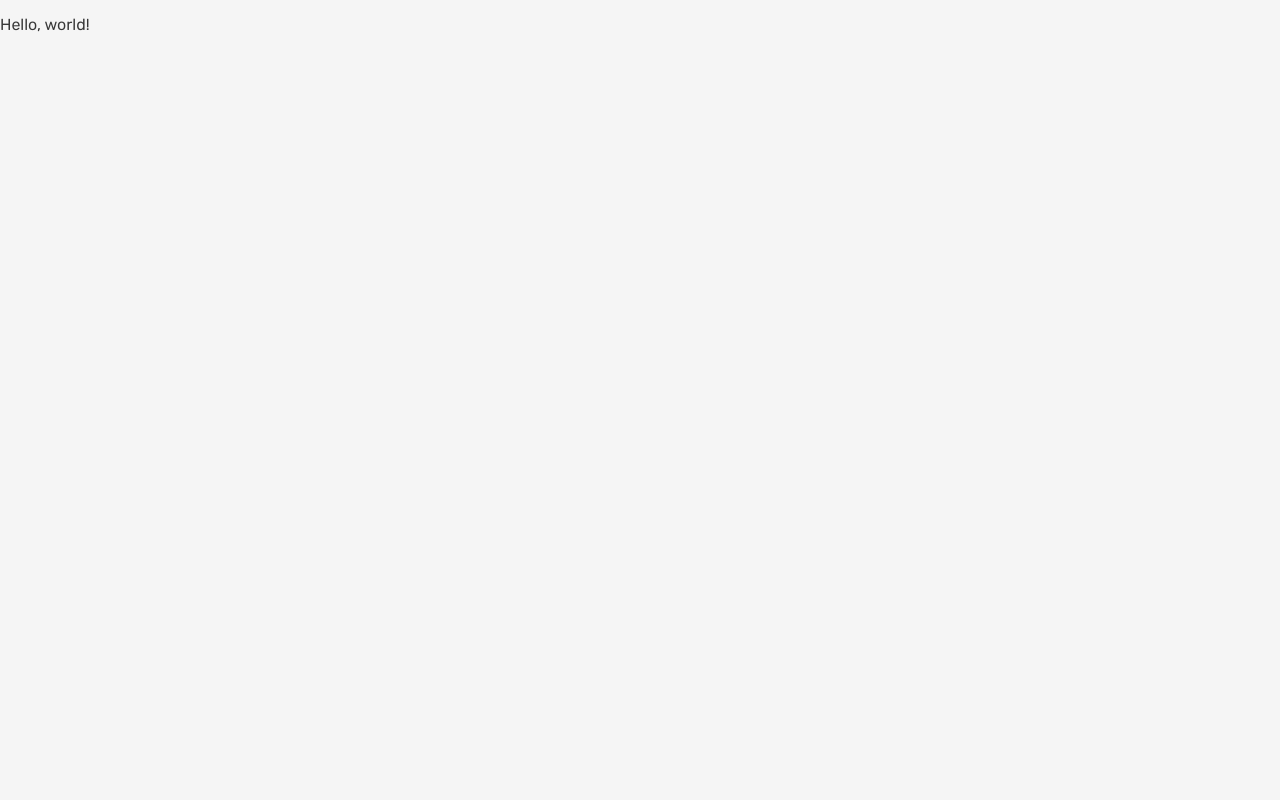
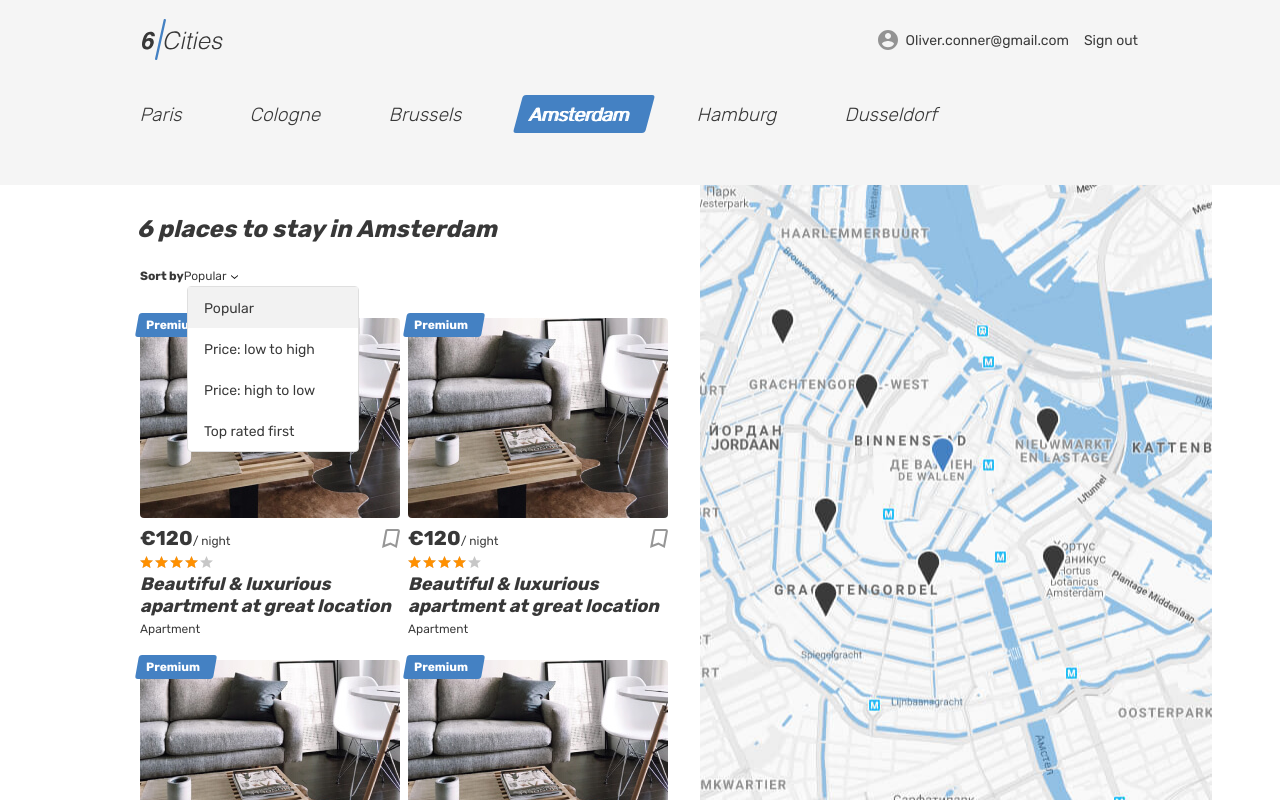
Before and after one commit to Danil2005st/324297-six-cities-7, a React (Create React App) app in the folder project/: page / in a window 1280 px wide. Built offline with nearby package versions, Linux system fonts and the light colour scheme.

Commit message:
1.12. Начинаем программировать

```diff
--- a/project/src/components/app/app.jsx
+++ b/project/src/components/app/app.jsx
@@ -1,7 +1,19 @@
 import React from 'react';
+import MainScreen from '../main-screen/main-screen';
+import PropTypes from 'prop-types';
 
-function App() {
-  return <p>Hello, world!</p>;
+function App(props) {
+  const {cards} = props;
+
+  return (
+    <MainScreen
+      cards={cards}
+    />
+  );
 }
 
+App.propTypes = {
+  cards: PropTypes.array.isRequired,
+};
+
 export default App;
--- /dev/null
+++ b/project/src/components/card/card.jsx
@@ -0,0 +1,47 @@
+import React from 'react';
+
+function Card() {
+  return (
+    <article className="cities__place-card place-card">
+      <div className="place-card__mark">
+        <span>Premium</span>
+      </div>
+      <div className="cities__image-wrapper place-card__image-wrapper">
+        <a href="#">
+          <img className="place-card__image"
+            src="img/apartment-01.jpg"
+            width="260"
+            height="200"
+            alt="Place image"
+          />
+        </a>
+      </div>
+      <div className="place-card__info">
+        <div className="place-card__price-wrapper">
+          <div className="place-card__price">
+            <b className="place-card__price-value">&euro;120</b>
+            <span className="place-card__price-text">&#47;&nbsp;night</span>
+          </div>
+          <button className="place-card__bookmark-button button" type="button">
+            <svg className="place-card__bookmark-icon" width="18" height="19">
+              <use xlinkHref="#icon-bookmark"></use>
+            </svg>
+            <span className="visually-hidden">To bookmarks</span>
+          </button>
+        </div>
+        <div className="place-card__rating rating">
+          <div className="place-card__stars rating__stars">
+            <span style={{width: '80%'}}/>
+            <span className="visually-hidden">Rating</span>
+          </div>
+        </div>
+        <h2 className="place-card__name">
+          <a href="#">Beautiful &amp; luxurious apartment at great location</a>
+        </h2>
+        <p className="place-card__type">Apartment</p>
+      </div>
+    </article>
+  );
+}
+
+export default Card;
--- /dev/null
+++ b/project/src/components/main-screen/main-screen.jsx
@@ -0,0 +1,116 @@
+import React from 'react';
+import PropTypes from 'prop-types';
+import Card from '../card/card';
+
+function MainScreen(props) {
+  const {cards} = props;
+
+  return (
+    <div className="page page--gray page--main">
+      <header className="header">
+        <div className="container">
+          <div className="header__wrapper">
+            <div className="header__left">
+              <a className="header__logo-link header__logo-link--active">
+                <img className="header__logo" src="img/logo.svg" alt="6 cities logo" width="81" height="41"/>
+              </a>
+            </div>
+            <nav className="header__nav">
+              <ul className="header__nav-list">
+                <li className="header__nav-item user">
+                  <a className="header__nav-link header__nav-link--profile" href="#">
+                    <div className="header__avatar-wrapper user__avatar-wrapper">
+                    </div>
+                    <span className="header__user-name user__name">Oliver.conner@gmail.com</span>
+                  </a>
+                </li>
+                <li className="header__nav-item">
+                  <a className="header__nav-link" href="#">
+                    <span className="header__signout">Sign out</span>
+                  </a>
+                </li>
+              </ul>
+            </nav>
+          </div>
+        </div>
+      </header>
+
+      <main className="page__main page__main--index">
+        <h1 className="visually-hidden">Cities</h1>
+        <div className="tabs">
+          <section className="locations container">
+            <ul className="locations__list tabs__list">
+              <li className="locations__item">
+                <a className="locations__item-link tabs__item" href="#">
+                  <span>Paris</span>
+                </a>
+              </li>
+              <li className="locations__item">
+                <a className="locations__item-link tabs__item" href="#">
+                  <span>Cologne</span>
+                </a>
+              </li>
+              <li className="locations__item">
+                <a className="locations__item-link tabs__item" href="#">
+                  <span>Brussels</span>
+                </a>
+              </li>
+              <li className="locations__item">
+                <a className="locations__item-link tabs__item tabs__item--active">
+                  <span>Amsterdam</span>
+                </a>
+              </li>
+              <li className="locations__item">
+                <a className="locations__item-link tabs__item" href="#">
+                  <span>Hamburg</span>
+                </a>
+              </li>
+              <li className="locations__item">
+                <a className="locations__item-link tabs__item" href="#">
+                  <span>Dusseldorf</span>
+                </a>
+              </li>
+            </ul>
+          </section>
+        </div>
+        <div className="cities">
+          <div className="cities__places-container container">
+            <section className="cities__places places">
+              <h2 className="visually-hidden">Places</h2>
+              <b className="places__found">{cards.length} places to stay in Amsterdam</b>
+              <form className="places__sorting" action="#" method="get">
+                <span className="places__sorting-caption">Sort by</span>
+                <span className="places__sorting-type" tabIndex="0">
+                  Popular
+                  <svg className="places__sorting-arrow" width="7" height="4">
+                    <use xlinkHref="#icon-arrow-select"></use>
+                  </svg>
+                </span>
+                <ul className="places__options places__options--custom places__options--opened">
+                  <li className="places__option places__option--active" tabIndex="0">Popular</li>
+                  <li className="places__option" tabIndex="0">Price: low to high</li>
+                  <li className="places__option" tabIndex="0">Price: high to low</li>
+                  <li className="places__option" tabIndex="0">Top rated first</li>
+                </ul>
+              </form>
+              <div className="cities__places-list places__list tabs__content">
+
+                {cards.map((card, i) => <Card key={card.id} name={card} />)}
+
+              </div>
+            </section>
+            <div className="cities__right-section">
+              <section className="cities__map map"></section>
+            </div>
+          </div>
+        </div>
+      </main>
+    </div>
+  );
+}
+
+MainScreen.propTypes = {
+  cards: PropTypes.array.isRequired,
+};
+
+export default MainScreen;
--- a/project/src/index.js
+++ b/project/src/index.js
@@ -2,8 +2,14 @@
 import ReactDOM from 'react-dom';
 import App from './components/app/app';
 
+const Setting = {
+  CARDS: [1, 2, 3, 4, 5, 6],
+};
+
 ReactDOM.render(
   <React.StrictMode>
-    <App />
+    <App
+      cards={Setting.CARDS}
+    />
   </React.StrictMode>,
   document.getElementById('root'));
```
Also changed, not shown: 2 other files (tests, documents, lock files or other folders).
